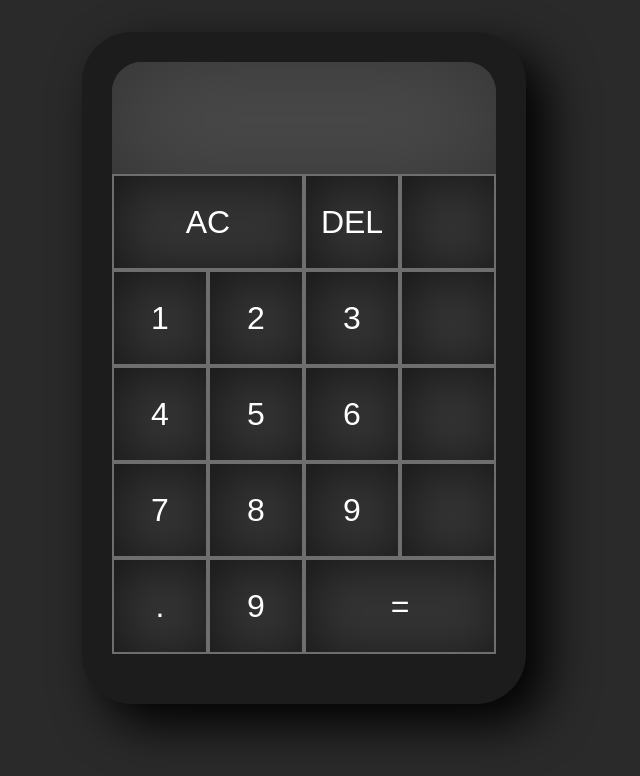
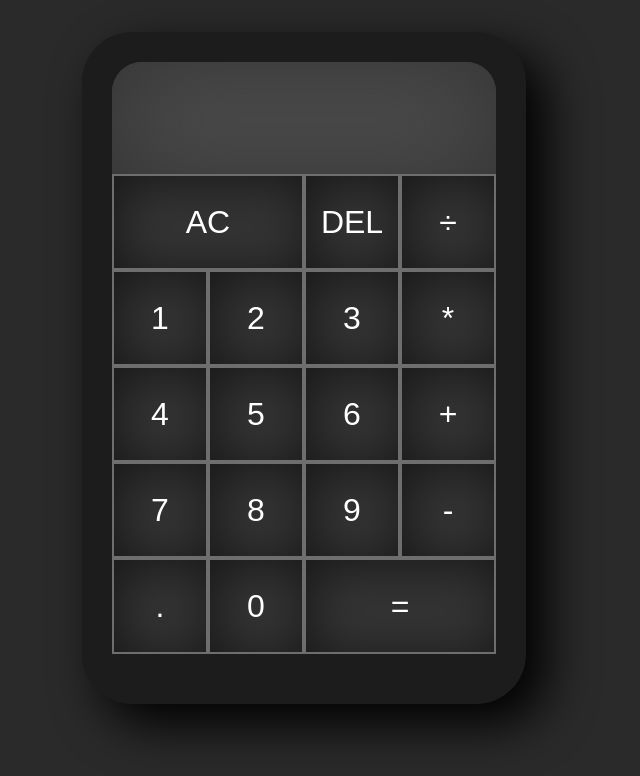
Before and after one commit to Zack1808/calculator, a React (Create React App) app: page / in a window 1280 px wide. Shown: the top 776 px of the page, without its empty margins (336-976 px from the left). Built offline with nearby package versions, Linux system fonts and the light colour scheme.

Commit message:
Restricted the amount of dots that can be entered in the calc

```diff
--- a/src/components/App.js
+++ b/src/components/App.js
@@ -19,6 +19,8 @@ export const ACTIONS = {
 const reducer = (state, { type, payload }) => {
     switch(type) {
         case ACTIONS.ADD_DIGIT:
+            if(payload.digit === "0" && state.currentOperand === "0") return state;
+            if(payload.digit === "." && state.currentOperand.includes(".")) return state;
             return {
                 ...state,
                 currentOperand: `${state.currentOperand || ""}${payload.digit}`
@@ -54,7 +56,7 @@ const App = () => {
                 <DigitButton digit="9" dispatch={dispatch} />
                 <OperationButton operation="-" dispatch={dispatch} />
                 <DigitButton digit="." dispatch={dispatch} />
-                <DigitButton digit="9" dispatch={dispatch} />
+                <DigitButton digit="0" dispatch={dispatch} />
                 <button className='span-two'>=</button>
             </div>
         </div>
--- a/src/components/OperationButton.js
+++ b/src/components/OperationButton.js
@@ -1,5 +1,5 @@
 import { ACTIONS } from './App'
 
-export const OperationButton = ({dispatch, digit}) => {
-    return <button onClick={() => dispatch({ type: ACTIONS.CHOOSE_OPERATION, payload: { digit } })}>{digit}</button>
+export const OperationButton = ({dispatch, operation}) => {
+    return <button onClick={() => dispatch({ type: ACTIONS.CHOOSE_OPERATION, payload: { operation } })}>{operation}</button>
 }
```
